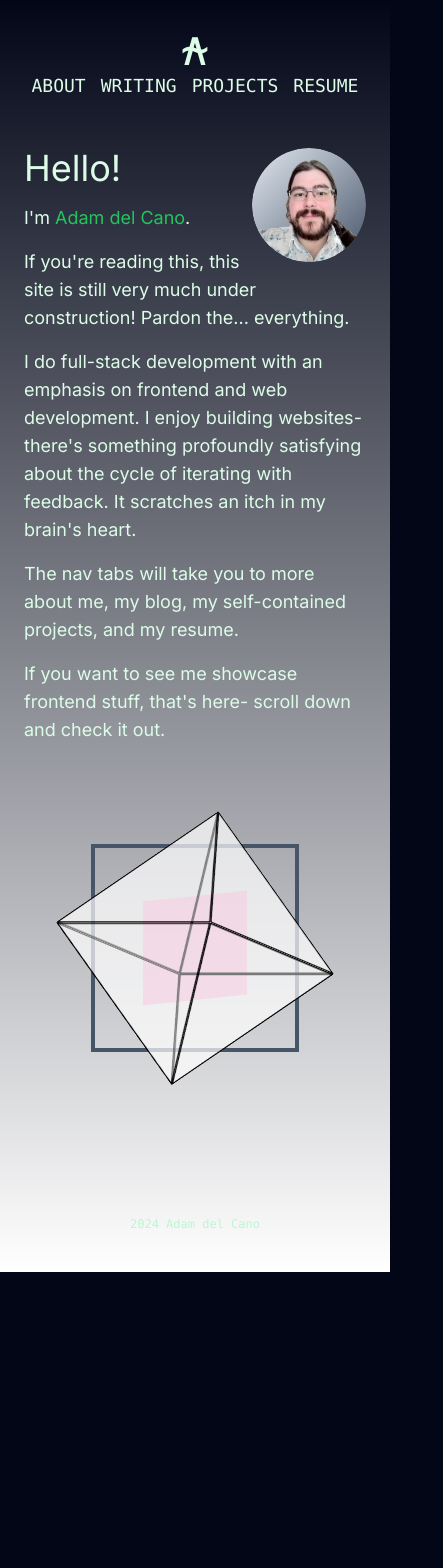
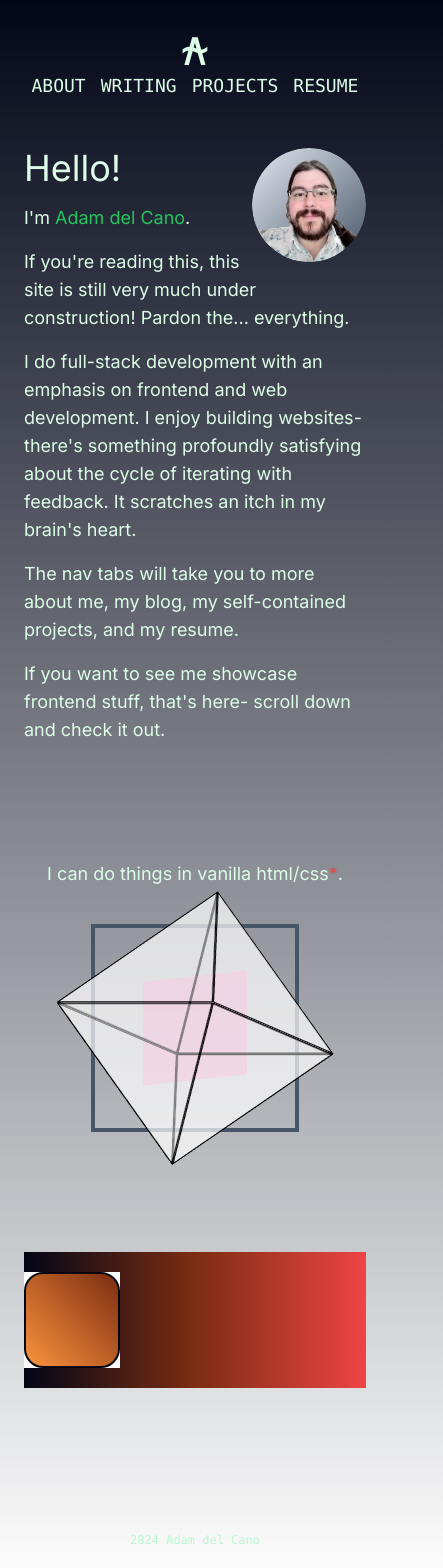
Before and after one commit to adamdelcano/adamdelcano.github.io, a Next.js app: page / in a window 390 px wide. Shown: the top 1568 px of the page, 443 px wide, since content can reach past the window. Before the commit the page ends 1272 px from the top, so only its background shows below. Built offline with nearby package versions, Linux system fonts and the light colour scheme.

Commit message:
Test motions added for mobile purposes.

```diff
--- a/package.json
+++ b/package.json
@@ -9,10 +9,13 @@
     "lint": "next lint"
   },
   "dependencies": {
-    "framer-motion": "^11.9.0",
+    "@react-three/fiber": "^8.2.2",
+    "framer-motion": "^11.11.0",
+    "framer-motion-3d": "^11.11.0",
     "next": "^14.2.14",
     "react": "^18",
     "react-dom": "^18",
+    "three": "^0.137.0",
     "typed.js": "^2.1.0"
   },
   "devDependencies": {
--- a/src/app/page.tsx
+++ b/src/app/page.tsx
@@ -3,7 +3,7 @@ import Image from "next/image";
 import { useEffect, useRef } from "react";
 import Typed from "typed.js";
 import Link from "next/link";
-
+import { motion } from "framer-motion";
 import Header from "@/components/Header/Header";
 import Intro from "@/components/Intro/Intro";
 import Footer from "@/components/Footer/Footer";
@@ -60,8 +60,37 @@ export default function Home() {
           </p>
           <p></p>
         </div>
-        <div className="flex flex-row justify-evenly my-20 py-5">
+        <div className="flex flex-col justify-evenly my-20 py-5">
+          <p className="mx-auto">I can do things in vanilla html/css<span className="text-red-500 has-tooltip">*<span className="tooltip text-green-200">This is <em>technically</em> using TailwindCSS&apos; preset colors/distances.</span></span>.</p>
           <Spinner />
+        </div>
+
+        <div className="flex bg-gradient-to-r from-slate-950 to-red-500 via-orange-900 flex-row my-20 py-5 size-full">
+        <motion.div
+          className="bg-gradient-to-bl from-orange-900 to-orange-400 size-24 border-2 border-gray-950 absolute"
+          animate={{
+            scale: [1, 2, 2, 1, 1],
+            rotate: [0, 0, 270, 270, 0],
+            borderRadius: ["20%", "20%", "50%", "50%", "20%"],
+          }}
+          transition={{
+            duration: 2,
+            ease: "easeInOut",
+            times: [0, 0.2, 0.5, 0.8, 1],
+            repeat: Infinity,
+            repeatDelay: 1,
+          }}
+        />
+          <motion.div
+            className="size-24"
+            animate={{
+              x: [0, 400, 0],
+              rotate: [0, 180, 0],
+              borderRadius: ["0%", "50%", "0%"],
+              backgroundColor: ["#ffffff", "#7f1d1d", "#b91c1c", "#ffffff"],
+            }}
+            transition={{ duration: 2, repeat: Infinity, repeatDelay: 1 }}
+          />
         </div>
       </div>
     </main>
--- a/src/components/Spinner/Spinner.tsx
+++ b/src/components/Spinner/Spinner.tsx
@@ -1,5 +1,6 @@
 export default function Spinner() {
   return (
+    <div className="flex flex-row w-full justify-evenly py-5">
     <div className="border-4 border-slate-600 before:block before:absolute before:-inset-1 before:-skew-y-6 before:bg-pink-500/50 before:hover:bg-pink-500/75 before:scale-50 before:hover:scale-75 relative inline-block">
       <div className="solid">
         <div className="side"></div>
@@ -13,5 +14,6 @@ export default function Spinner() {
         <div className="side"></div>
       </div>
     </div>
+    </div>
   );
 }
```
Also changed, not shown: 1 other file (tests, documents, lock files or other folders).
